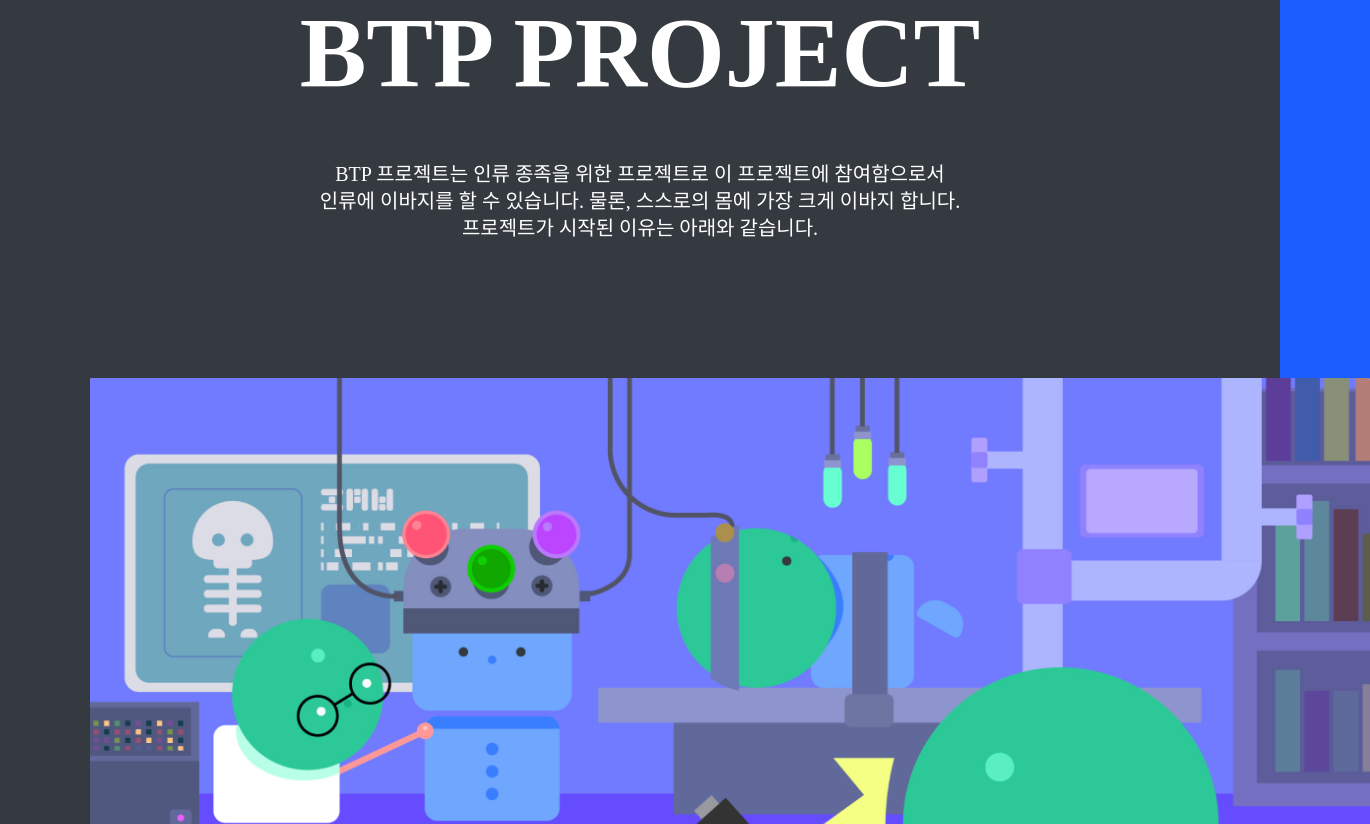
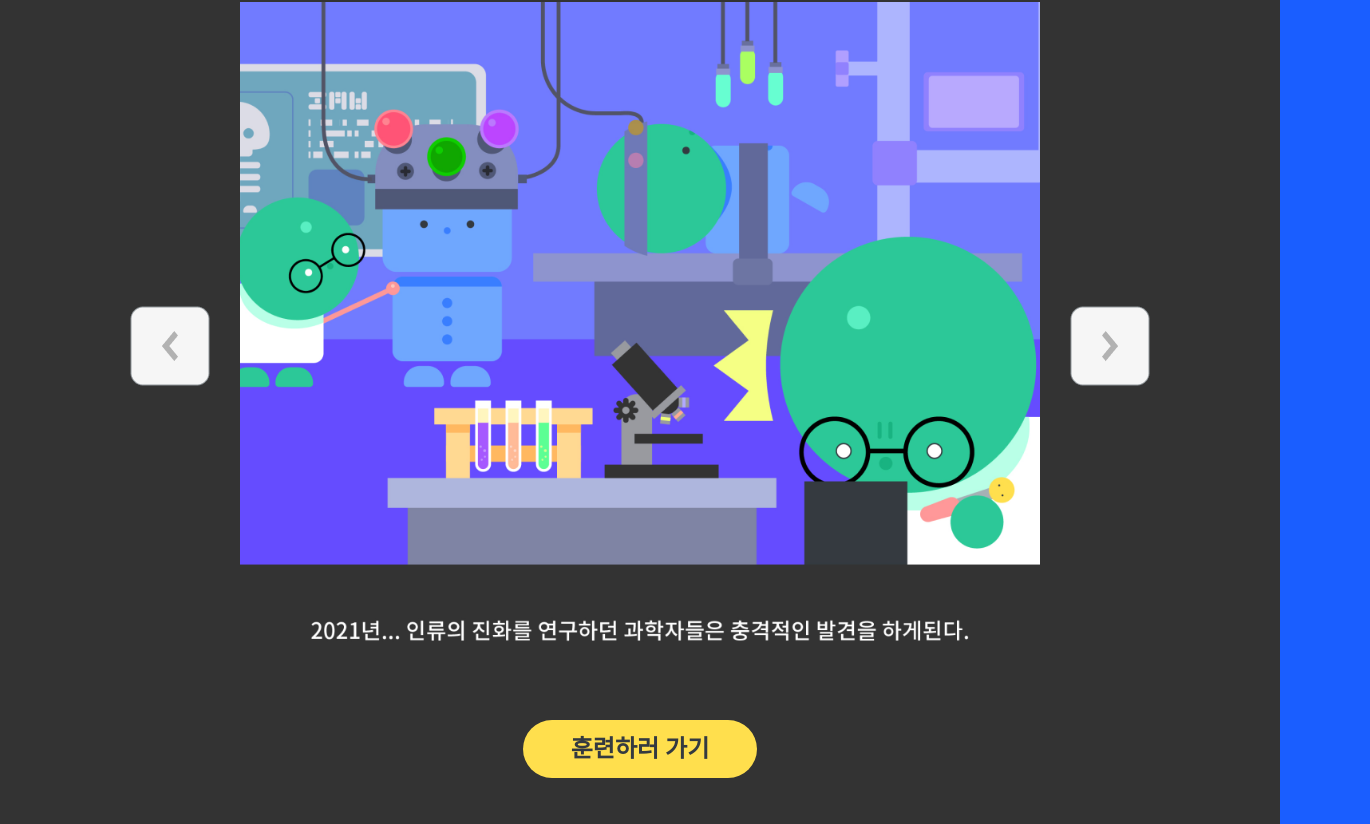
Before and after one commit to turtle-engineers/BTP_ui, a Vue app: page /story in a window 1280 px wide. Shown: the part 456-1280 px from the top of the page, 1370 px wide, since content can reach past the window. Built offline with nearby package versions, Linux system fonts and the light colour scheme; a web font is replaced by a local one.

Commit message:
ui 추가 : Story 페이지 전체 ui 추가 및 변경
index를 통해 class명을 변경, class명에 따라 background-image 변경
[훈련하러 가기] 버튼 추가
전체적인 디자인을 최근 변경안으로 수정

```diff
--- a/src/assets/scss/components/story.scss
+++ b/src/assets/scss/components/story.scss
@@ -5,50 +5,65 @@
 body{
   padding: 0;
   margin: 0;
-  background-color: $btpblack;
+  background-color: #333333;
 }
 
 #desc{
-  padding-top: 292.55px;
-  margin-bottom: 136px;
-  text-align: center;
+  width: 62.5vw;
+  margin: 0 auto;
+  padding-top: 70px;
+  margin-bottom: 54px;
   color: white;
+  // white-space: nowrap;
   h1{
     margin-bottom: 40px;
     font-weight: bold;
-    font-size: 100px;
-    line-height: 136px;
+    font-size: 52px;
+    line-height :65.1px;
   }
   p{
     font-size: 20px;
     line-height: 27px;
+    color: #D9E0E2;
   }
 }
 
+.story-page {
+  text-align: center;
+}
 #story-container{
-  // display: flex;
-  width: 86%;
+  display: flex;
+  width: fit-content;
   margin: 0 auto;
 }
 
-#slider{
-  position: relative;
-  width: 100%;
-  margin: 0 7%;
-  .card {
-    width: 100%;
-    height: auto;
-    border: 0px;
+#slider {
+  overflow : hidden;
+  min-width: 700px; //임의
+  width: 62.5vw;
+  height: 86vh;
+  margin: 0 30px;
 }
+
+@for $cardnum from 1 to 9 {
+  .card#{$cardnum}{
+    width:100%;
+    height:100%;
+    background-image:url("../assets/images/story/BS"+ $cardnum + ".png");
+    background-size: cover;
+    background-position: top center;
+  }
+}
+
 #finalimg{
   position: relative;
+}
 .story-btn{
-      max-width: 31%;
-      height: auto;
   position: absolute;
   top: 17%;
-      left: 34.6%;
+  left: 448.5px; //43.7%;
 }
+
 @keyframes blink-effect {
   50% {
     opacity: 0;
@@ -57,6 +72,17 @@ body{
 #blink {
   animation: blink-effect 1s step-end infinite;
 }
+
+
+#go-stretching {
+  margin-top: 30px;
+  margin-bottom: 76px;
+  background-color: $color-w;
+  padding: 14px 48px;
+  border-radius: 46px;
+  font-weight: bold;
+font-size: 24px;
+line-height: 30px;
+color: $btpblack;
+white-space: nowrap;
 }
-
-}
--- a/src/views/Story.vue
+++ b/src/views/Story.vue
@@ -1,51 +1,30 @@
 <template>
   <body>
     <simpleheader></simpleheader>
+
       <div id="desc">
         <h1>BTP PROJECT</h1>
         <p>
-        BTP 프로젝트는 인류 종족을 위한 프로젝트로 이 프로젝트에 참여함으로서<br>
-        인류에 이바지를 할 수 있습니다. 물론, 스스로의 몸에 가장 크게 이바지
-        합니다.<br>
-        프로젝트가 시작된 이유는 아래와 같습니다.
+          BTP 프로젝트는 인류 종족을 위한 프로젝트로 이 프로젝트에
+          참여함으로서 인류에 이바지를 할 수 있습니다. <br />
+          물론, 스스로의 몸에 가장 크게 이바지합니다. 프로젝트가 시작된 이유는 아래와 같습니다.
         </p>
       </div>
+<div class="story-page">
+      <div id="story-container">
+        <button class="slide-btn" id="prev" @click="prev">
+          <img src="../assets/icon/left_square.png" />
+        </button>
+        <div id="slider">
+          <div :class="`card${index}`"></div>
+        </div>
+        <button class="slide-btn" id="next" @click="next">
+          <img src="../assets/icon/right_square.png" />
+        </button>
+      </div>
 
-    <!-- <section id="story-container"> -->
-    <div id="slider">
-      <div class="slide-card card1">
-        <img class="card" :src="require(`../assets/images/story/BS1.png`)" />
+      <button id="go-stretching">훈련하러 가기</button>
     </div>
-      <div class="slide-card card2">
-        <img class="card" :src="require(`../assets/images/story/BS2.png`)" />
-      </div>
-      <div class="slide-card card3">
-        <img class="card" :src="require(`../assets/images/story/BS3.png`)" />
-      </div>
-      <div class="slide-card card4">
-        <img class="card" :src="require(`../assets/images/story/BS4.png`)" />
-      </div>
-      <div class="slide-card card5">
-        <img class="card" :src="require(`../assets/images/story/BS5.png`)" />
-      </div>
-      <div class="slide-card card6">
-        <img class="card" :src="require(`../assets/images/story/BS6.png`)" />
-      </div>
-      <div class="slide-card card7">
-        <img class="card" :src="require(`../assets/images/story/BS7.png`)" />
-      </div>
-      <div class="slide-card card8" id="finalimg">
-        <img class="card" :src="require(`../assets/images/story/BS8.png`)" />
-        <img
-          class="story-btn"
-          id="blink"
-          src="../assets/images/story/yellow.png"
-        />
-      </div>
-    </div>
-    <!-- <button class="slide-btn" id="prev" @click="prev"><img src='../assets/icon/left_square.png'></button>
-        <button class="slide-btn" id="next" @click="next"><img src='../assets/icon/right_square.png'></button> -->
-    <!-- </section> -->
   </body>
 </template>
 <style lang="scss" scoped>
@@ -55,16 +34,12 @@
 </style>
 <script>
 import simpleheader from "../components/layout/simpleheader.vue";
-
 export default {
   data() {
     return {
       index: 1,
-      isMoved: true,
-      speed: 1000,
     };
   },
-
   components: {
     simpleheader,
   },
@@ -76,7 +51,7 @@ export default {
       } else {
         this.index = this.index - 1;
       }
-      alert(this.index);
+      // alert(this.index);
     },
     next() {
       if (this.index == 8) {
@@ -84,10 +59,8 @@ export default {
       } else {
         this.index = this.index + 1;
       }
-      alert(this.index);
+      // alert(this.index);
     },
-    //특정 div만 보이게 하기
-    //index가 1일때, card1만 보이게.
   },
 };
 </script>
```
Lines whose indentation alone changed are shown as unchanged.
